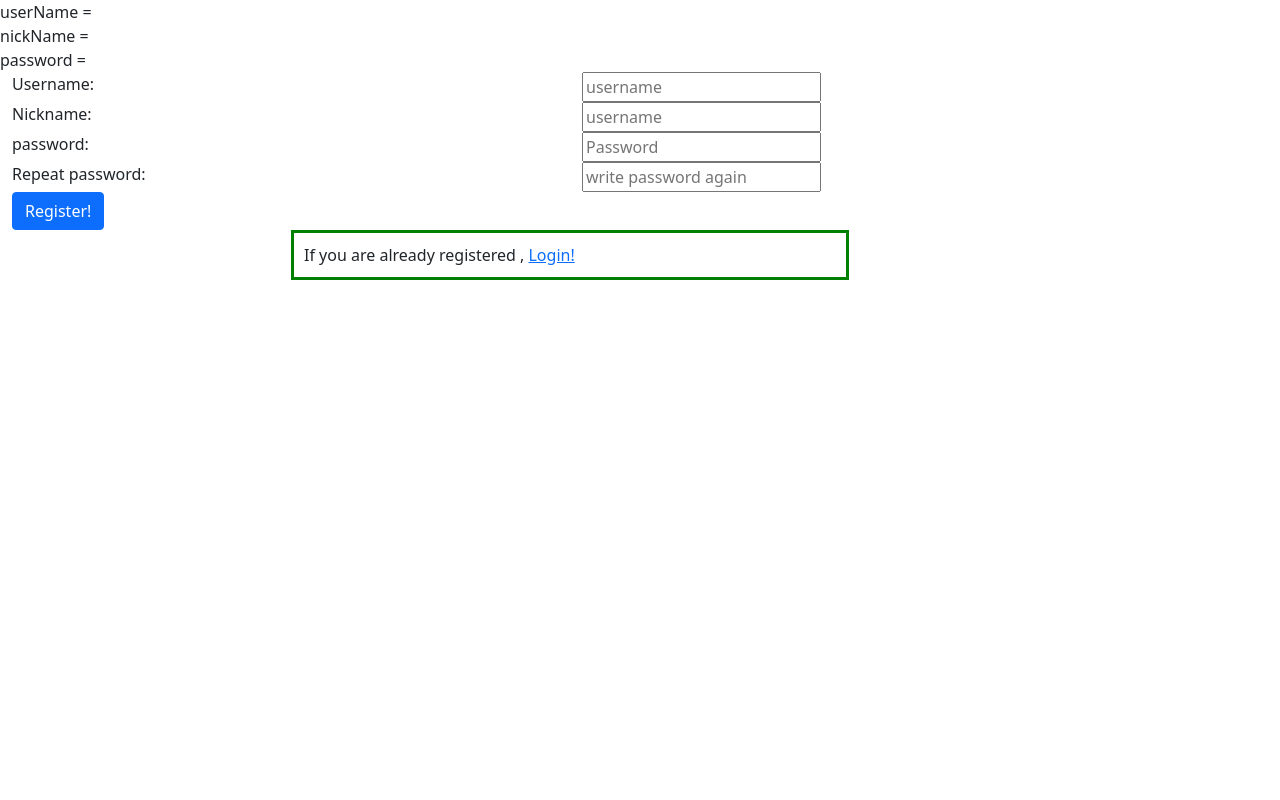
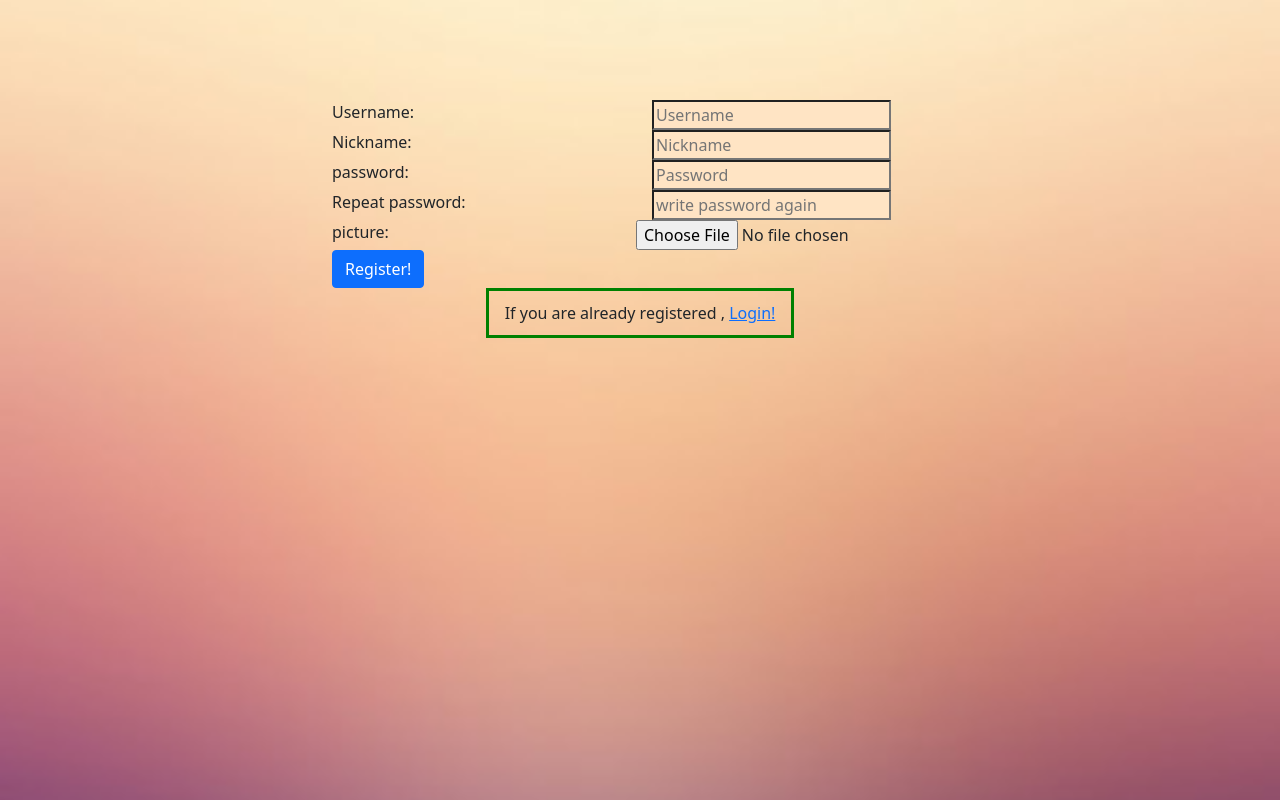
Before and after one commit to Yosef-Perelman/chat-project, a React (Create React App) app: page /Register in a window 1280 px wide. Built offline with nearby package versions, Linux system fonts and the light colour scheme.

Commit message:
many changes and tries

```diff
--- a/public/index.html
+++ b/public/index.html
@@ -9,13 +9,18 @@
       name="description"
       content="Web site created using create-react-app"
     />
-    <link rel="apple-touch-icon" href="%PUBLIC_URL%/logo192.png" />
+
+    <!-- Bootstrap CSS -->
+    <link href="https://cdn.jsdelivr.net/npm/bootstrap@5.1.3/dist/css/bootstrap.min.css" rel="stylesheet" integrity="sha384-1BmE4kWBq78iYhFldvKuhfTAU6auU8tT94WrHftjDbrCEXSU1oBoqyl2QvZ6jIW3" crossorigin="anonymous">
+
+     <!-- Option 1: Bootstrap Bundle with Popper -->
+     <script src="https://cdn.jsdelivr.net/npm/bootstrap@5.1.3/dist/js/bootstrap.bundle.min.js" integrity="sha384-ka7Sk0Gln4gmtz2MlQnikT1wXgYsOg+OMhuP+IlRH9sENBO0LRn5q+8nbTov4+1p" crossorigin="anonymous"></script>
 
     <link rel="manifest" href="%PUBLIC_URL%/manifest.json" />
 
     <title>React App</title>
   </head>
-  <body>
+  <body style="background-size:cover; background-image: url('./summer-background-abstract-background-wallpaper-use-for-presentation_HDDYoJOhMg_thumb.jpg')";>
     <noscript>You need to enable JavaScript to run this app.</noscript>
     <div id="root"></div>
 
--- a/src/App.js
+++ b/src/App.js
@@ -7,14 +7,18 @@ import {
   Route, Routes,
 } from "react-router-dom";
 import { Container } from 'react-bootstrap';
+import { useState } from 'react';
 
 
 function App() {
+
+  const [usersList, setUsersList] = useState([]);
+  console.log(usersList);
   return (
     <Router>
       <Routes>
         <Route path='/' element={<Login />} />
-        <Route path='/Register' element={<Register />} />
+        <Route path='/Register' element={<Register changeUsersList={setUsersList}/>} />
         <Route path='/Conversations' element={<Conversations />} />
       </Routes>
     </Router>
--- a/src/components/Login.css
+++ b/src/components/Login.css
@@ -4,3 +4,8 @@
     border: 3px solid green;
     padding: 10px;
   }
+
+.marginFive {
+  margin: 5px;
+  background-color: darkorange;
+}
--- a/src/components/Login.jsx
+++ b/src/components/Login.jsx
@@ -1,14 +1,8 @@
+import "./Login.css"
 import { Link, useNavigate } from 'react-router-dom';
-import Register from './Register';
-import "./Login.css"
-import Conversations from './Conversations';
-import bootstrap from 'bootstrap';
 import { Button, Col, Row, Container } from 'react-bootstrap';
-import User from '../items/User';
 
-const users = [{ username: "Ariel", password: "Mantel" },
-{ username: "Yosef", password: "Perelman" }];
-
+const users = [{ username: "Ariel", password: "Mantel" }, { username: "Yosef", password: "Perelman" }];
 
 function Login() {
     const navigate = useNavigate();
@@ -31,23 +25,32 @@ function Login() {
     }
 
     return (
-
-        <Container>
+        <div class="form-horizontal">
+            <Container class="col">
                 <form>
                     <Row>
                         <Col>Username:</Col>
-                    <Col> <input placeholder="username" id='username' /> </Col>
+                        <Col> <input class='inputSqure' placeholder="username" id='username' /> </Col>
                     </Row>
                     <Row>
                         <Col>password:</Col>
-                    <Col> <input placeholder="Password" id='password' /> </Col>
+                        <Col> <input class='inputSqure' type='password' placeholder="Password" id='password' /> </Col>
                     </Row>
-                <Button variant="primary" onClick={verify}>
+                    <Row>
+                        <Col>
+                        </Col>
+                        <Col>
+                            <Button class='marginFive' onClick={verify}>
                                 Log In!
                             </Button>
+                        </Col>
+                    </Row>
                 </form>
                 <p className='center'> If you are not registered yet, <Link to={'Register'}>Register</Link> </p>
+
+
             </Container >
+        </div>
     );
 }
 
--- /dev/null
+++ b/src/components/Register.css
@@ -0,0 +1,13 @@
+.form-horizontal{
+    display:block;
+    width:50%;
+    margin:100px auto;
+}
+
+.inputSqure{
+    background-color: bisque;
+}
+
+.center {
+    text-align: center;
+}
--- a/src/components/Register.jsx
+++ b/src/components/Register.jsx
@@ -1,19 +1,63 @@
 import { Link, useNavigate } from 'react-router-dom';
-import bootstrap from 'bootstrap';
+import { useState } from 'react';
 import { Button, Col, Row, Container } from 'react-bootstrap';
-import "../items/User"
-import User from '../items/User';
+import './Register.css'
 
-function Register() {
+function Register({ changeUsersList }) {
+
+    const [loginDetails, setLoginDetails] = useState({
+        username: "",
+        password: "",
+        nickname: "",
+        pictureProfile: ""
+    });
+
+    const navigate = useNavigate();
 
     return (
-        <div>
-            <User />
+        <div class="form-horizontal">
+            <Container class="col">
+                <form>
+                    <Row>
+                        <Col>Username:</Col>
+                        <Col> <input class='inputSqure' placeholder="Username" onChange={(e) => {
+                            setLoginDetails({ ...loginDetails, username: e.target.value })
+                        }} /> </Col>
+                    </Row>
+                    <Row>
+                        <Col>Nickname:</Col>
+                        <Col> <input class='inputSqure' placeholder="Nickname" onChange={(e) => {
+                            setLoginDetails({ ...loginDetails, nickname: e.target.value })
+                        }} /> </Col>
+                    </Row>
+                    <Row>
+                        <Col>password:</Col>
+                        <Col> <input class='inputSqure' type="password" placeholder="Password" onChange={(e) => {
+                            setLoginDetails({ ...loginDetails, password: e.target.value })
+                        }} /> </Col>
+                    </Row>
+                    <Row>
+                        <Col>Repeat password:</Col>
+                        <Col> <input class='inputSqure' type='password' placeholder="write password again"/> </Col>
+                    </Row>
+                    <Row>
+                        <Col>picture:</Col>
+                        <Col> <input type='file' onChange={(e) => {
+                            setLoginDetails({ ...loginDetails, pictureProfile: e.target.value })
+                        }} /> </Col>
+                    </Row>
+                    <Button variant="primary" onClick={() => {
+                        console.log(`new user registered: ${loginDetails.username}`);
+                        changeUsersList((usersList) => [...usersList, loginDetails]);
+                        navigate('/Conversations', { state: { name: loginDetails.username } })
+                    }}>
+                        Register!
+                    </Button>
+                </form>
+                <p className='center'> If you are already registered , <Link to={'/'}>Login!</Link> </p>
+            </Container>
         </div>
     );
 }
 
-
-
-
 export default Register;
--- a/src/items/User.css
+++ /dev/null
@@ -1,3 +0,0 @@
-.body {
-    background-color: aqua;
-}
--- a/src/items/User.jsx
+++ /dev/null
@@ -1,67 +0,0 @@
-import "./User.css"
-import { useState } from "react";
-import { Button, Col, Row, Container } from 'react-bootstrap';
-import { Link, useNavigate } from 'react-router-dom';
-
-export default function User() {
-
-    const [userName, setUserName] = useState('');
-    const [password, setPassword] = useState('')
-    const [nickName, setnickName] = useState('');
-
-    function enterUserName() {
-        setUserName(document.getElementById('userName').value);
-    }
-
-    function enterPassword() {
-        setPassword(document.getElementById('password').value);
-    }
-
-    function enterNickName() {
-        setnickName(document.getElementById('nickName').value);
-    }
-
-    function createUser(){
-        enterUserName();
-        enterPassword();
-        enterNickName();
-    }
-
-    return (
-        <div>
-            <div>
-                userName = {userName}
-            </div>
-            <div>
-                nickName = {nickName}
-            </div>
-            <div>
-                password = {password}
-            </div>
-            <Container>
-                <form>
-                    <Row>
-                        <Col>Username:</Col>
-                        <Col> <input placeholder="username" id='userName' /> </Col>
-                    </Row>
-                    <Row>
-                        <Col>Nickname:</Col>
-                        <Col> <input placeholder="username" id='nickName' /> </Col>
-                    </Row>
-                    <Row>
-                        <Col>password:</Col>
-                        <Col> <input placeholder="Password" id='password' /> </Col>
-                    </Row>
-                    <Row>
-                        <Col>Repeat password:</Col>
-                        <Col> <input placeholder="write password again" id='verifiedPassword' /> </Col>
-                    </Row>
-                    <Button variant="primary" onClick={createUser}>
-                        Register!
-                    </Button>
-                </form>
-                <p className='center'> If you are already registered , <Link to={'/'}>Login!</Link> </p>
-            </Container>
-        </div>
-    );
-}
```
Also changed, not shown: public/summer-background-abstract-background-wallpaper-use-for-presentation_HDDYoJOhMg_thumb.jpg (added), src/components/background1.jpg (added). Lines whose indentation alone changed are shown as unchanged.
